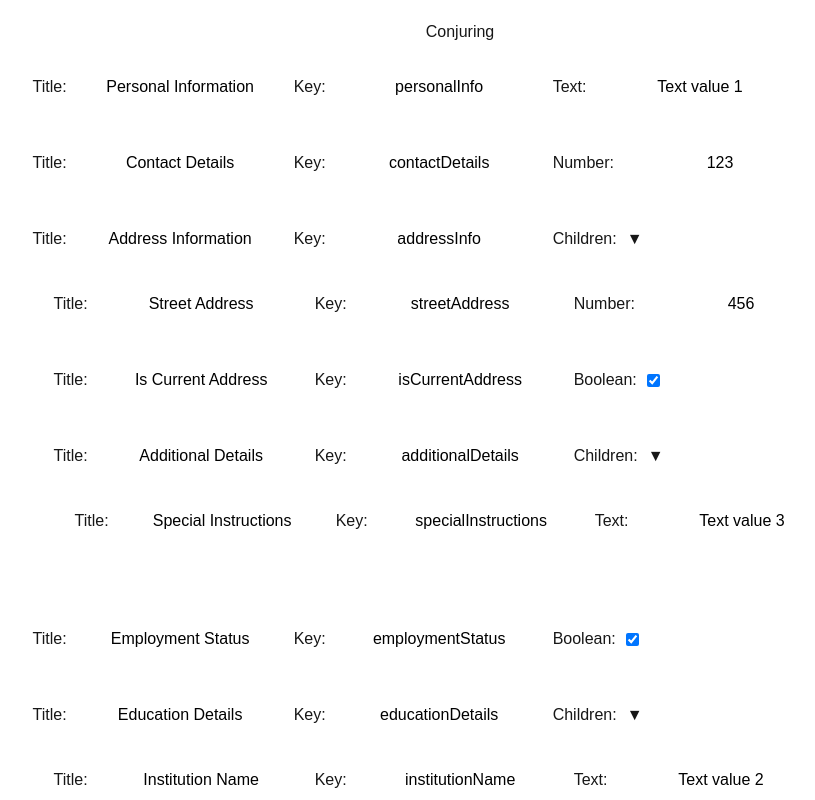
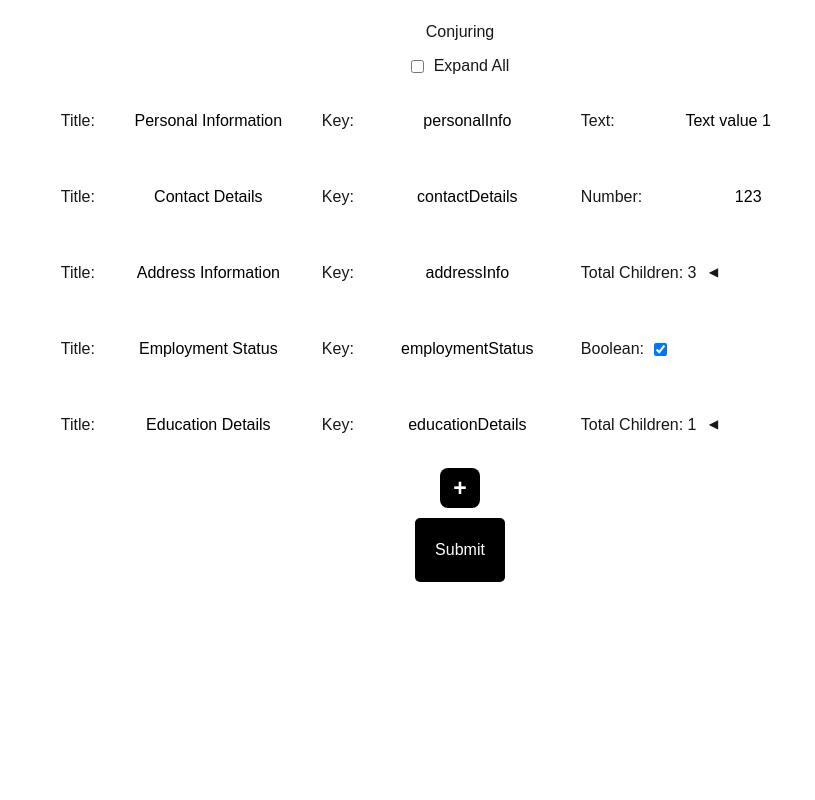
Before and after one commit to patchamet/web-summoner, a Next.js app: page /conjuring in a window 1280 px wide. Shown: the top 800 px of the page, without its empty margins (180-995 px from the left). Built offline with nearby package versions, Linux system fonts and the light colour scheme.

Commit message:
Implement Expand All feature in Conjuring page: Add a controls bar with a checkbox to expand or collapse child elements, and update InputField to display total children count for improved user interaction and clarity.

```diff
--- a/src/app/conjuring/page.tsx
+++ b/src/app/conjuring/page.tsx
@@ -69,6 +69,14 @@ const ConjuringSubmit = styled.button`
     &:active {
         background-color: #666;
     }
+`;
+
+const ConjuringControlsBar = styled.div`
+    display: flex;
+    flex-direction: column;
+    align-items: center;
+    justify-content: center;
+    gap: 10px;
 `;
 
 const initFormData: TFieldItem[] = [
@@ -159,6 +167,7 @@ const Conjuring = () => {
     const containerRef = useRef<HTMLDivElement>(null);
 
     const [formData, setFormData] = useState<TFieldItem[]>([]);
+    const [isExpandChildren, setIsExpandChildren] = useState<boolean>(false);
 
     useEffect(() => {
         applyDebugBorders(containerRef.current);
@@ -201,6 +210,26 @@ const Conjuring = () => {
         <ConjuringContainer ref={containerRef}>
             <ConjuringHeader>
                 <h1>Conjuring</h1>
+                <ConjuringControlsBar>
+                    <div
+                        style={{
+                            display: 'flex',
+                            alignItems: 'center',
+                            justifyContent: 'center',
+                            gap: 10,
+                        }}
+                    >
+                        <input
+                            id="expand-all"
+                            type="checkbox"
+                            checked={isExpandChildren}
+                            onChange={() => setIsExpandChildren(!isExpandChildren)}
+                        />
+                        <label htmlFor="expand-all">Expand All</label>
+                    </div>
+
+
+                </ConjuringControlsBar>
             </ConjuringHeader>
 
             <ConjuringBody>
@@ -213,6 +242,7 @@ const Conjuring = () => {
                             key={`[${index}]`}
                             prefixKey={`[${index}]`}
                             data={data}
+                            isExpandChildren={isExpandChildren}
                             onChange={handleChangeField}
                         />
                     ))}
--- a/src/components/shared/InputField.tsx
+++ b/src/components/shared/InputField.tsx
@@ -169,7 +169,7 @@ const InputField = ({
                 {/* if children is array show symbol */}
                 {Array.isArray(data.children) && data.children.length > 0 && (
                     <FieldValue>
-                        <label>Children: </label>
+                        <label>Total Children: {data.children.length}</label>
                         <IconExpand style={{ transform: isExpandChildren ? 'rotate(0deg)' : 'rotate(90deg)' }}>▼</IconExpand>
                     </FieldValue>
                 )}
```
